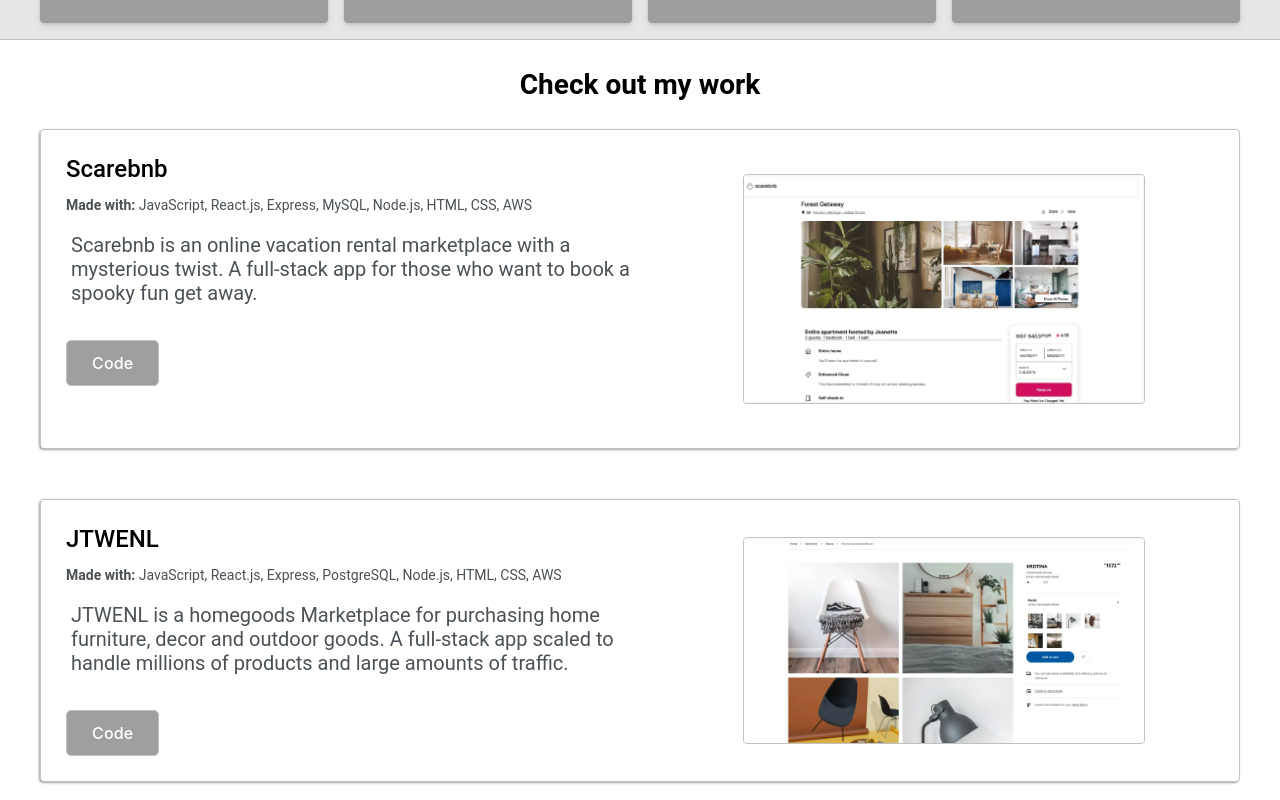
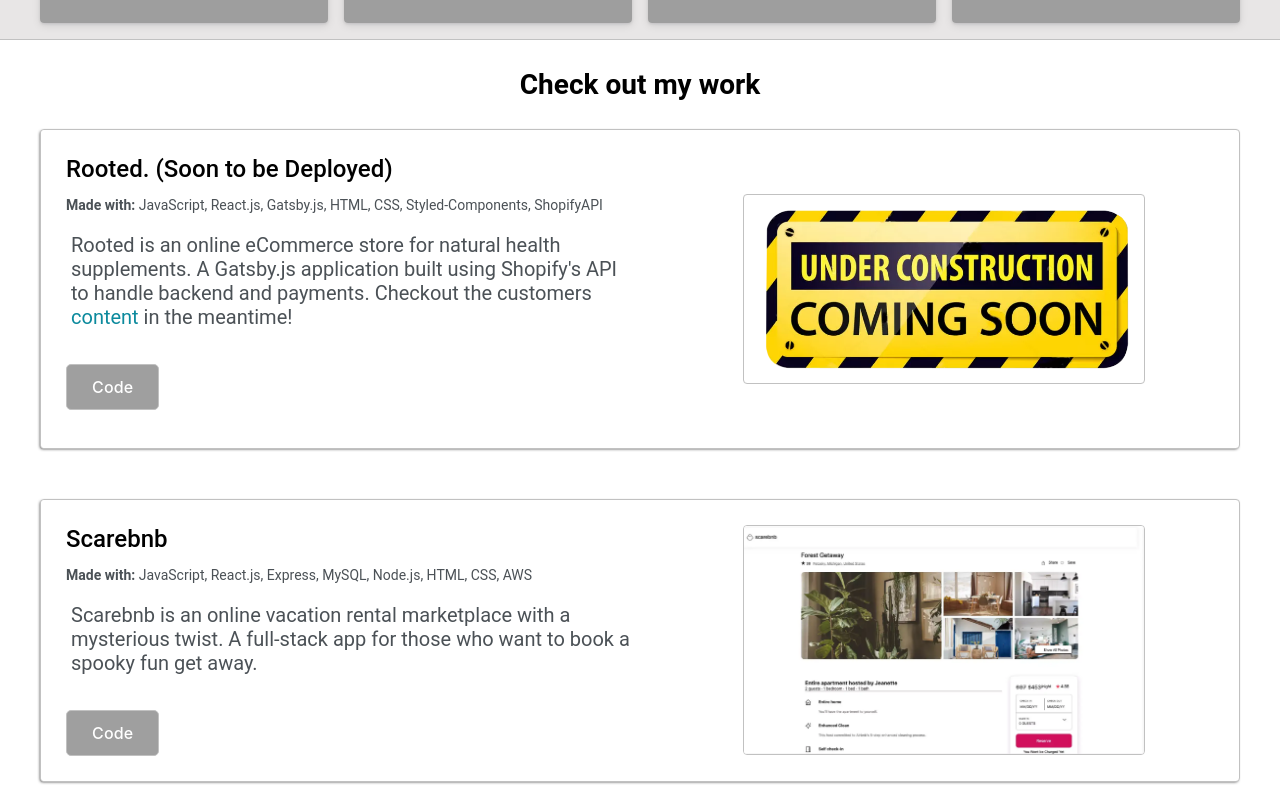
Before and after one commit to javalzar1/portfolio, a React (Create React App) app: page / in a window 1280 px wide. Shown: the part 2020-2820 px from the top of the page. Built offline with nearby package versions, Linux system fonts and the light colour scheme; grey boxes are pictures that could not be loaded.

Commit message:
added recent work to portfolio.

```diff
--- a/src/components/Porfolio.js
+++ b/src/components/Porfolio.js
@@ -138,6 +138,25 @@ const Portfolio = () => {
 				<PostWrapper>
 					<Post>
 						<PostPreview>
+							<PostTitle>Rooted. (Soon to be Deployed)</PostTitle>
+							<PostIntro>
+								<b>Made with:</b> JavaScript, React.js, Gatsby.js, HTML, CSS, Styled-Components, ShopifyAPI
+							</PostIntro>
+							<PostContent>
+								Rooted is an online eCommerce store for natural health supplements. A Gatsby.js application built using Shopify's API to handle backend and payments.
+								Checkout the customers <a href="https://www.instagram.com/rooted_fambam/">content</a> in the meantime!
+							</PostContent>
+							<form action='https://github.com/javier-zarate/rooted' target='_blank'>
+								<Button type='submit' value='Code' />
+							</form>
+						</PostPreview>
+						<Thumbnail>
+							<img alt='scarebnb' src='./assets/under_construction.webp' />
+						</Thumbnail>
+					</Post>
+
+					<Post>
+						<PostPreview>
 							<PostTitle>Scarebnb</PostTitle>
 							<PostIntro>
 								<b>Made with:</b> JavaScript, React.js, Express, MySQL, Node.js, HTML, CSS, AWS
```
Also changed, not shown: public/assets/under_construction.webp (added).
